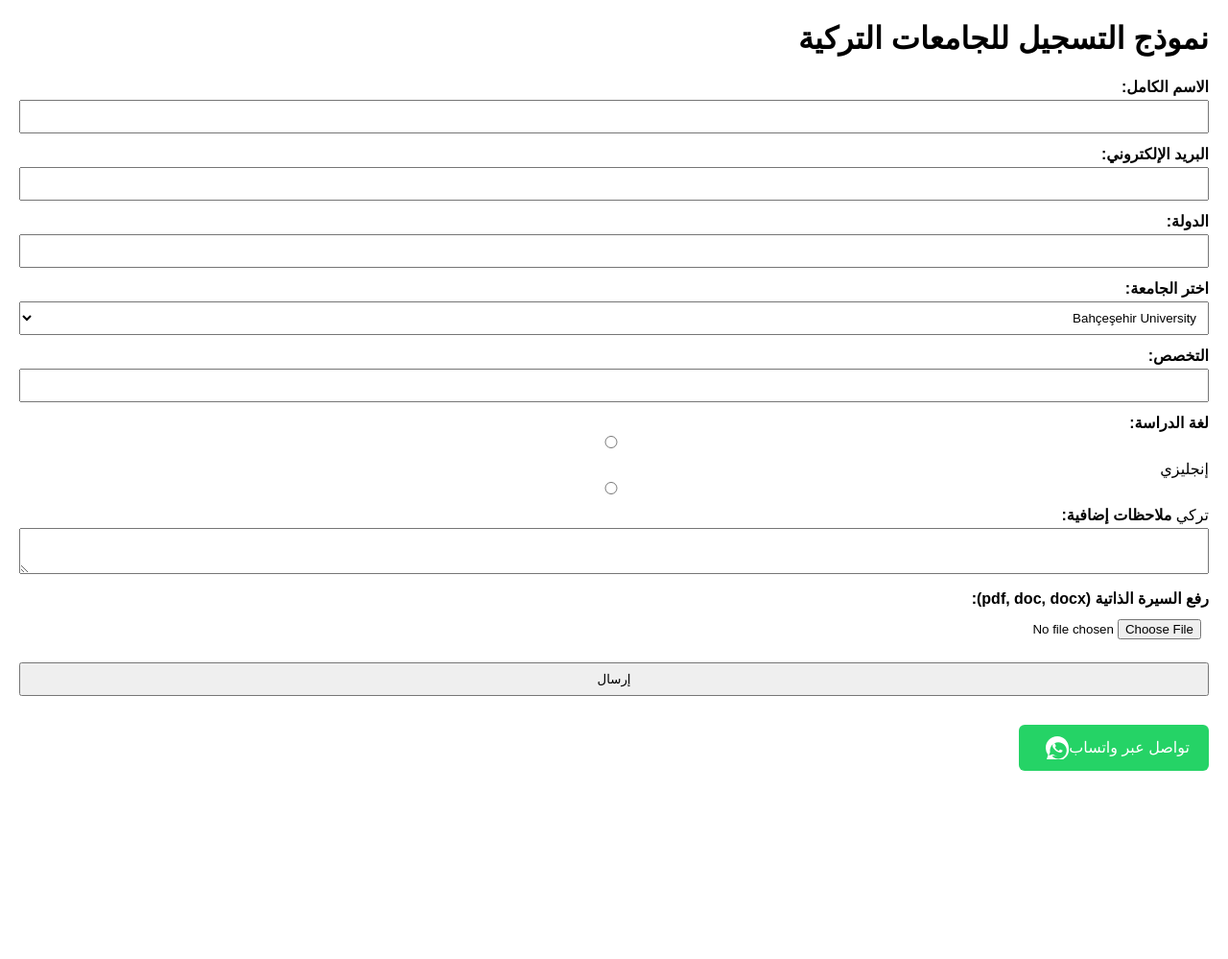
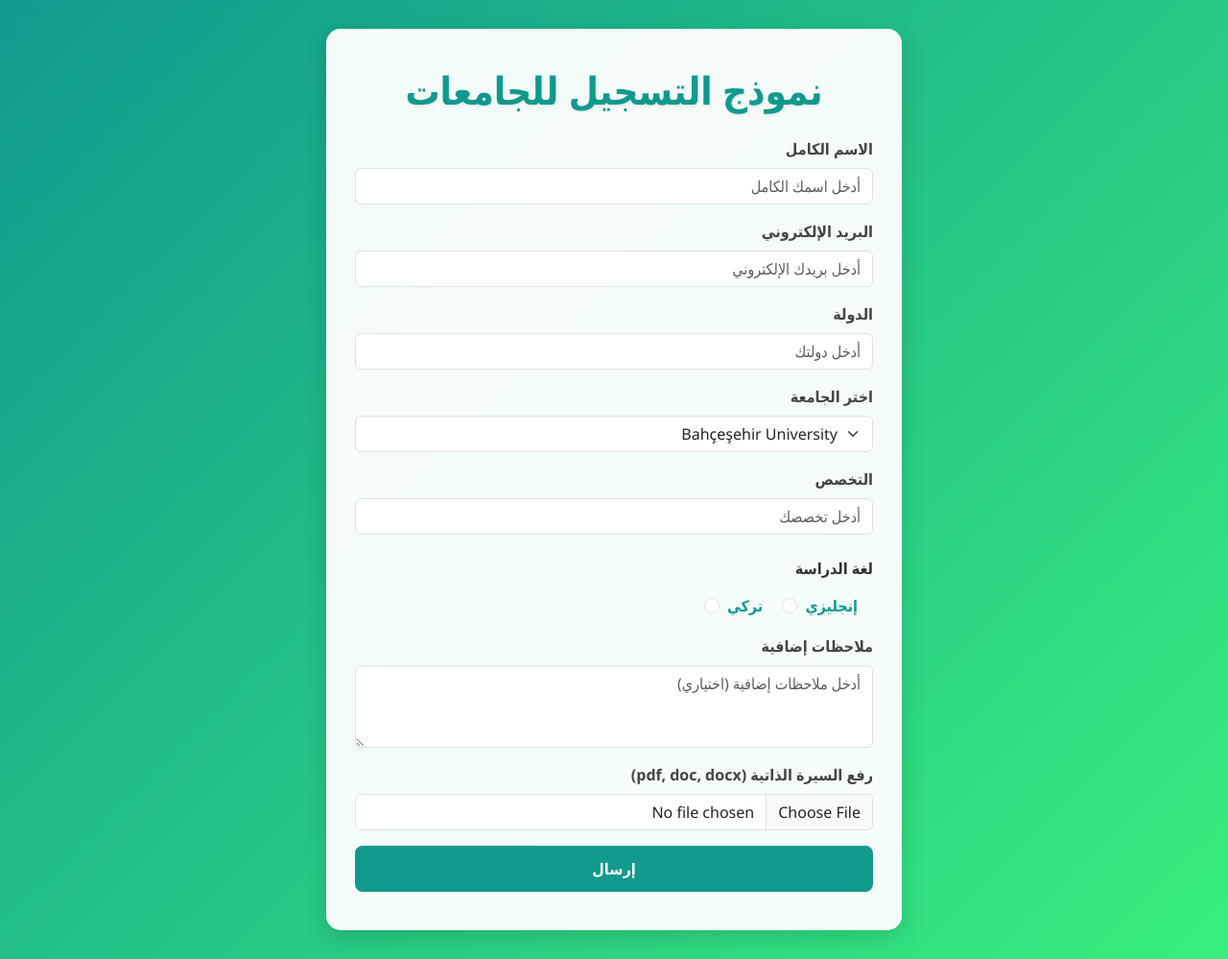
Before and after one commit to Osamahmadz/university_app, a Flask app: page / in a window 1280 px wide. Shown: the whole page at 96% size. Before the commit the page ends 803 px from the top, so only its background shows below. Run offline with Flask 3, Linux system fonts and the light colour scheme.

Commit message:
Add latest updates

```diff
--- a/app.py
+++ b/app.py
@@ -1,4 +1,4 @@
-from flask import Flask, render_template, request, redirect, url_for, flash, Response
+from flask import Flask, render_template, request, redirect, url_for, flash, Response, send_from_directory
 from flask_login import LoginManager, login_user, login_required, logout_user, UserMixin
 from flask_bcrypt import Bcrypt
 from flask_wtf import FlaskForm
@@ -23,7 +23,6 @@ DATABASE = 'students.db'
 UPLOAD_FOLDER = 'uploads'
 ALLOWED_EXTENSIONS = {'pdf', 'doc', 'docx'}
 
-# تأكد وجود مجلد الرفع
 if not os.path.exists(UPLOAD_FOLDER):
     os.makedirs(UPLOAD_FOLDER)
 
@@ -32,7 +31,6 @@ app.config['UPLOAD_FOLDER'] = UPLOAD_FOLDER
 def allowed_file(filename):
     return '.' in filename and filename.rsplit('.', 1)[1].lower() in ALLOWED_EXTENSIONS
 
-# نموذج مستخدم
 class User(UserMixin):
     def __init__(self, id_, username, password_hash):
         self.id = id_
@@ -60,13 +58,11 @@ def load_user(user_id):
         return User(*row)
     return None
 
-# فورم تسجيل الدخول
 class LoginForm(FlaskForm):
     username = StringField('اسم المستخدم', validators=[DataRequired()])
     password = PasswordField('كلمة المرور', validators=[DataRequired()])
     submit = SubmitField('دخول')
 
-# فورم تسجيل الطلاب مع حقل رفع السيرة الذاتية
 class RegistrationForm(FlaskForm):
     full_name = StringField('الاسم الكامل', validators=[DataRequired()])
     email = StringField('البريد الإلكتروني', validators=[DataRequired(), Email()])
@@ -104,7 +100,6 @@ def init_db():
             password_hash TEXT NOT NULL
         )
     ''')
-    # تم إضافة عمود cv_filename لتخزين اسم ملف السيرة الذاتية
     cursor.execute('''
         CREATE TABLE IF NOT EXISTS students (
             id INTEGER PRIMARY KEY AUTOINCREMENT,
@@ -224,8 +219,13 @@ def export():
     output.seek(0)
 
     return Response(output,
-                    mimetype="application/vnd.openxmlformats-officedocument.spreadsheetml.sheet",
-                    headers={"Content-Disposition":"attachment;filename=students.xlsx"})
+     mimetype="application/vnd.openxmlformats-officedocument.spreadsheetml.sheet",
+    headers={"Content-Disposition":"attachment;filename=students.xlsx"})
+
+@app.route('/uploads/<filename>')
+@login_required
+def uploaded_file(filename):
+    return send_from_directory(app.config['UPLOAD_FOLDER'], filename)
 
 if __name__ == '__main__':
     init_db()
--- a/templates/form.html
+++ b/templates/form.html
@@ -2,74 +2,162 @@
 <html lang="ar" dir="rtl">
 <head>
     <meta charset="UTF-8" />
-    <title>نموذج تسجيل الطلاب</title>
+    <title>نموذج التسجيل للجامعات</title>
+    <link href="https://cdn.jsdelivr.net/npm/bootstrap@5.3.0/dist/css/bootstrap.min.css" rel="stylesheet" />
     <style>
-        body { font-family: Arial, sans-serif; margin: 20px; }
-        label { font-weight: bold; }
-        input, select, textarea { width: 100%; padding: 8px; margin-top: 4px; margin-bottom: 12px; box-sizing: border-box; }
-        button, .whatsapp-button {
-            background-color: #25D366;
+        body {
+            background: linear-gradient(135deg, #11998e, #38ef7d);
+            min-height: 100vh;
+            font-family: 'Segoe UI', Tahoma, Geneva, Verdana, sans-serif;
+            color: #333;
+            display: flex;
+            align-items: center;
+            justify-content: center;
+            padding: 30px;
+        }
+        .form-container {
+            background-color: rgba(255, 255, 255, 0.95);
+            padding: 40px 30px;
+            border-radius: 15px;
+            box-shadow: 0 8px 24px rgba(0,0,0,0.15);
+            max-width: 600px;
+            width: 100%;
+        }
+        h1 {
+            margin-bottom: 25px;
+            font-weight: 700;
+            text-align: center;
+            color: #11998e;
+            text-shadow: 1px 1px 3px rgba(0,0,0,0.1);
+        }
+        label {
+            font-weight: 600;
+            color: #444;
+        }
+        .btn-submit {
+            background: #11998e;
             color: white;
+            font-weight: 600;
+            transition: background-color 0.3s ease;
+            width: 100%;
+            padding: 12px;
             border: none;
-            padding: 12px 20px;
-            font-size: 16px;
-            cursor: pointer;
-            border-radius: 6px;
-            display: inline-flex;
-            align-items: center;
-            text-decoration: none;
+            border-radius: 8px;
         }
-        .whatsapp-button svg {
-            margin-left: 8px;
-            width: 24px;
-            height: 24px;
-            fill: white;
+        .btn-submit:hover {
+            background: #0e7b6b;
+        }
+        .form-control:focus {
+            border-color: #11998e;
+            box-shadow: 0 0 8px rgba(17, 153, 142, 0.5);
+        }
+        .form-check-label {
+            color: #11998e;
+            font-weight: 600;
+        }
+        .form-text {
+            color: #555;
+        }
+        .flash-message {
+            margin-bottom: 20px;
         }
     </style>
 </head>
 <body>
-    <h1>نموذج التسجيل للجامعات التركية</h1>
+    <div class="form-container">
+        <h1>نموذج التسجيل للجامعات</h1>
 
-    <form method="POST" action="/" enctype="multipart/form-data">
-        {{ form.hidden_tag() }}
+        {% with messages = get_flashed_messages(with_categories=true) %}
+          {% if messages %}
+            <div class="flash-message">
+              {% for category, message in messages %}
+                <div class="alert alert-{{ category }} text-center" role="alert">
+                  {{ message }}
+                </div>
+              {% endfor %}
+            </div>
+          {% endif %}
+        {% endwith %}
 
-        <label for="full_name">الاسم الكامل:</label>
-        {{ form.full_name(id="full_name") }}
+        <form method="POST" enctype="multipart/form-data">
+            {{ form.hidden_tag() }}
 
-        <label for="email">البريد الإلكتروني:</label>
-        {{ form.email(id="email") }}
+            <div class="mb-3">
+                {{ form.full_name.label(class="form-label") }}
+                {{ form.full_name(class="form-control", placeholder="أدخل اسمك الكامل") }}
+                {% if form.full_name.errors %}
+                    <div class="text-danger small">{{ form.full_name.errors[0] }}</div>
+                {% endif %}
+            </div>
 
-        <label for="country">الدولة:</label>
-        {{ form.country(id="country") }}
+            <div class="mb-3">
+                {{ form.email.label(class="form-label") }}
+                {{ form.email(class="form-control", placeholder="أدخل بريدك الإلكتروني") }}
+                {% if form.email.errors %}
+                    <div class="text-danger small">{{ form.email.errors[0] }}</div>
+                {% endif %}
+            </div>
 
-        <label for="university">اختر الجامعة:</label>
-        {{ form.university(id="university") }}
+            <div class="mb-3">
+                {{ form.country.label(class="form-label") }}
+                {{ form.country(class="form-control", placeholder="أدخل دولتك") }}
+                {% if form.country.errors %}
+                    <div class="text-danger small">{{ form.country.errors[0] }}</div>
+                {% endif %}
+            </div>
 
-        <label for="major">التخصص:</label>
-        {{ form.major(id="major") }}
+            <div class="mb-3">
+                {{ form.university.label(class="form-label") }}
+                {{ form.university(class="form-select") }}
+                {% if form.university.errors %}
+                    <div class="text-danger small">{{ form.university.errors[0] }}</div>
+                {% endif %}
+            </div>
 
-        <label>لغة الدراسة:</label><br />
-        {% for subfield in form.language %}
-            {{ subfield() }} {{ subfield.label.text }}
-        {% endfor %}
+            <div class="mb-3">
+                {{ form.major.label(class="form-label") }}
+                {{ form.major(class="form-control", placeholder="أدخل تخصصك") }}
+                {% if form.major.errors %}
+                    <div class="text-danger small">{{ form.major.errors[0] }}</div>
+                {% endif %}
+            </div>
 
-        <label for="notes">ملاحظات إضافية:</label>
-        {{ form.notes(id="notes") }}
+            <fieldset class="mb-3">
+                <legend class="col-form-label fw-semibold mb-2">{{ form.language.label.text }}</legend>
+                <div>
+                    {% for subfield in form.language %}
+                        <div class="form-check form-check-inline">
+                            {{ subfield(class="form-check-input") }}
+                            {{ subfield.label(class="form-check-label") }}
+                        </div>
+                    {% endfor %}
+                </div>
+                {% if form.language.errors %}
+                    <div class="text-danger small">{{ form.language.errors[0] }}</div>
+                {% endif %}
+            </fieldset>
 
-        <label for="cv">رفع السيرة الذاتية (pdf, doc, docx):</label>
-        {{ form.cv(id="cv") }}
+            <div class="mb-3">
+                {{ form.notes.label(class="form-label") }}
+                {{ form.notes(class="form-control", rows="3", placeholder="أدخل ملاحظات إضافية (اختياري)") }}
+            </div>
 
-        {{ form.submit() }}
-    </form>
+            <div class="mb-3">
+                {{ form.cv.label(class="form-label") }}
+                {{ form.cv(class="form-control") }}
+            </div>
 
-    <br/>
+            <button type="submit" class="btn-submit">{{ form.submit.label.text }}</button>
+        </form>
+    </div>
 
-    <a href="https://wa.me/+905528782281" target="_blank" class="whatsapp-button" aria-label="تواصل عبر واتساب">
-        تواصل عبر واتساب
-        <svg viewBox="0 0 24 24" aria-hidden="true">
-            <path d="M20.52 3.48A11.88 11.88 0 0012 0C5.37 0 .02 5.36 0 12a11.88 11.88 0 002.48 7.52l-2.48 7.48 7.52-2.48A11.88 11.88 0 0024 12c0-3.18-1.24-6.16-3.48-8.52zm-8.1 16.86a8.66 8.66 0 01-4.66-1.36l-.33-.2-4.1 1.34 1.38-4.08-.22-.35a8.68 8.68 0 111.91 4.65zm4.8-5.74c-.27-.14-1.58-.78-1.82-.87-.24-.1-.41-.14-.58.14-.17.27-.66.87-.81 1.05-.15.18-.3.2-.56.07-.27-.14-1.13-.42-2.15-1.33-.8-.71-1.34-1.6-1.5-1.87-.16-.27-.02-.42.12-.56.12-.12.27-.3.41-.45.14-.15.18-.27.27-.44.09-.17.05-.32-.02-.45-.07-.14-.58-1.39-.8-1.9-.22-.5-.44-.43-.58-.44-.15-.01-.32-.01-.5-.01-.17 0-.45.07-.68.32-.23.24-.87.85-.87 2.07s.89 2.4 1.02 2.57c.14.18 1.78 2.72 4.31 3.81.6.26 1.07.41 1.44.53.61.19 1.16.16 1.6.1.49-.07 1.58-.64 1.8-1.26.23-.63.23-1.17.16-1.26-.07-.08-.27-.14-.55-.27z"/>
+    <!-- زر واتساب -->
+    <a href="https://wa.me/+905528782281?text=مرحباً%20أريد%20مساعدتك" target="_blank" class="whatsapp-btn" aria-label="واتساب">
+        <svg xmlns="http://www.w3.org/2000/svg" viewBox="0 0 24 24">
+            <path d="M20.52 3.48A11.87 11.87 0 0012.03.02C6.13.02 1.29 4.87 1.29 10.8a10.47 10.47 0 001.67 5.27L0 24l7.27-1.87a11.84 11.84 0 005.73 1.42c5.9 0 10.74-4.86 10.74-10.8a11.5 11.5 0 00-4.22-8.27zM12 21.82a9.9 9.9 0 01-5.11-1.44l-.36-.22-4.31 1.11 1.15-4.18-.24-.37a9.86 9.86 0 0115.14-12.47 9.7 9.7 0 013.04 6.82c0 5.52-4.49 10-10 10zm5.52-7.2c-.3-.15-1.77-.88-2.05-.98-.28-.1-.48-.15-.68.15-.2.3-.77.97-.95 1.17-.18.2-.35.22-.65.07-.3-.15-1.27-.47-2.42-1.5-.9-.8-1.5-1.78-1.68-2.08-.18-.3-.02-.46.13-.61.13-.13.3-.35.45-.52.15-.17.2-.28.3-.47.1-.2.05-.38-.02-.53-.07-.15-.68-1.64-.93-2.25-.24-.6-.48-.52-.68-.53-.18 0-.4 0-.6 0-.2 0-.53.07-.8.38s-1.05 1.03-1.05 2.5 1.08 2.9 1.23 3.1c.15.2 2.12 3.23 5.13 4.53.72.31 1.28.49 1.71.63.72.23 1.38.2 1.9.12.58-.1 1.77-.72 2.02-1.41.24-.7.24-1.3.17-1.41-.07-.1-.26-.15-.56-.3z"/>
         </svg>
     </a>
 
+<script src="https://cdn.jsdelivr.net/npm/bootstrap@5.3.0/dist/js/bootstrap.bundle.min.js"></script>
 </body>
 </html>
```
Also changed, not shown: templates/admin.html (+66 -21 lines).
